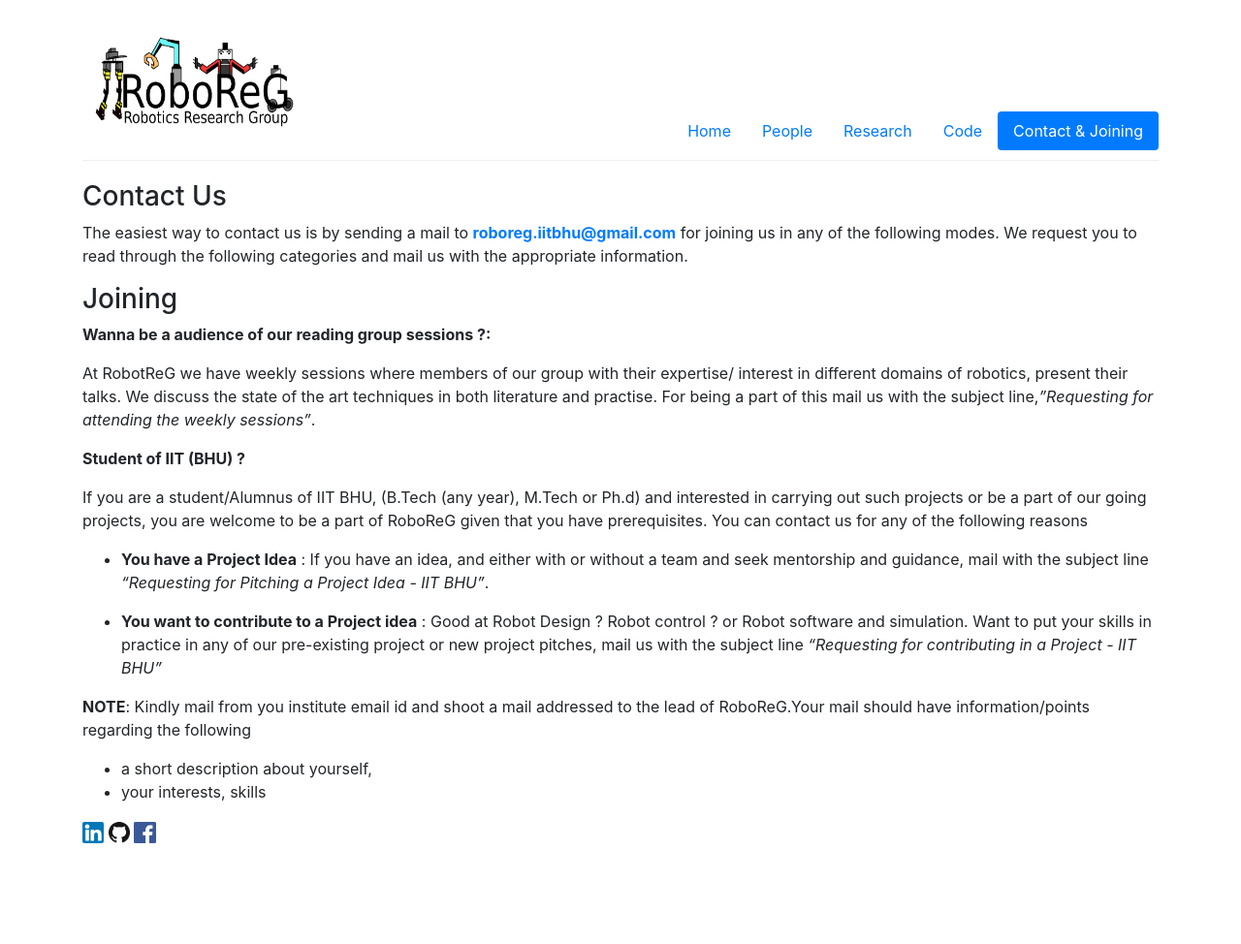
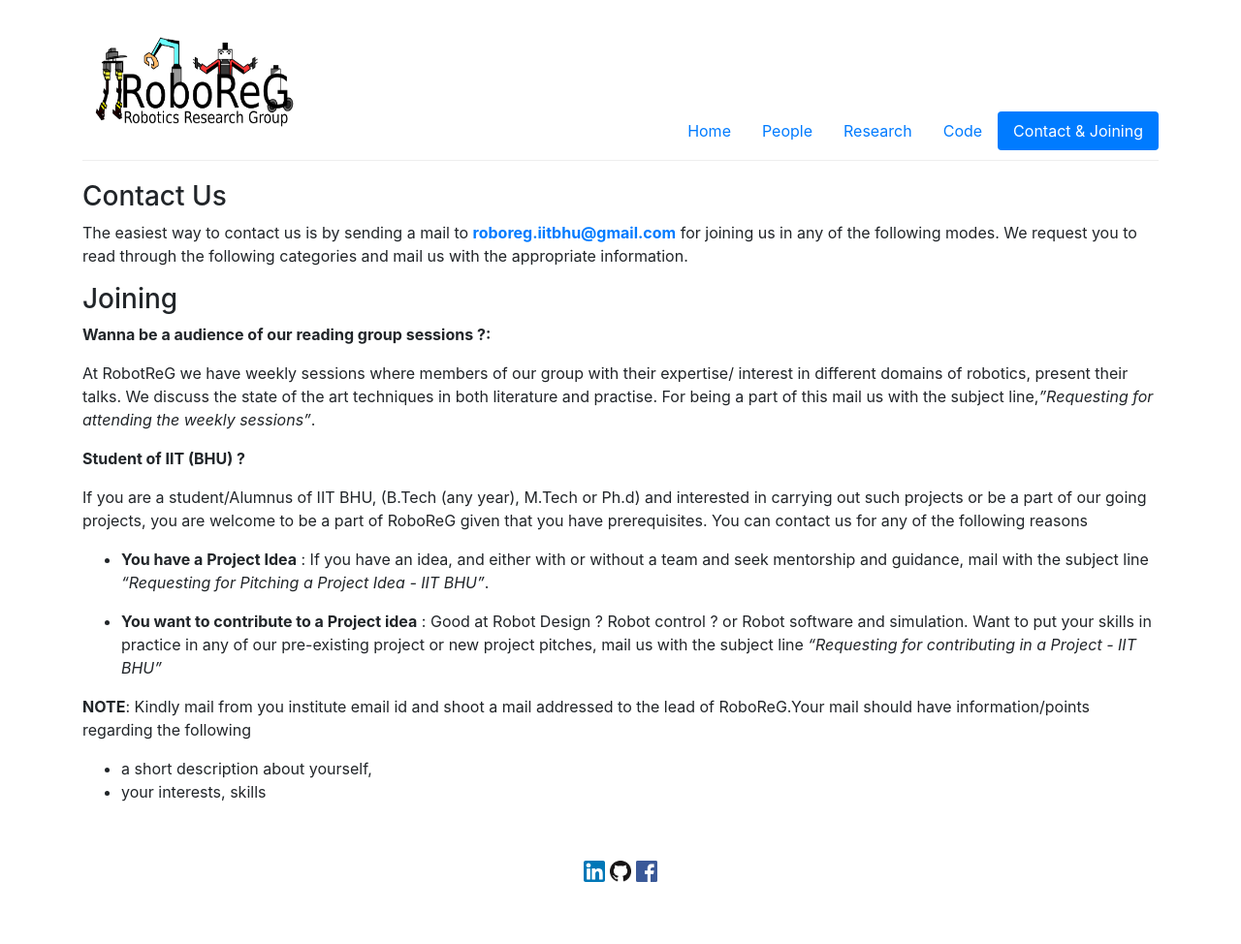
Before and after one commit to Robotics-Club-IIT-BHU/RoboReG, a Jekyll site: the page built from join.md, in a window 1280 px wide. Shown: the whole page at 97% size. Built offline with Jekyll 4.4.1, drawn with Linux system fonts in a browser that asks for light colours; before the commit the page ends 934 px from its top, so only the background shows below that.

Commit message:
Centre align the icons

```diff
--- a/join.md
+++ b/join.md
@@ -24,8 +24,8 @@ If you are a student/Alumnus of IIT BHU, (B.Tech (any year), M.Tech or Ph.d) and
 - your interests, skills
 
 
-
-<div>
+<br>
+<div align='center'>
 	<a href="https://www.linkedin.com/company/robotics-club-iit-bhu-varanasi/?originalSubdomain=in"><img src="./img/linkedin.svg" 			alt="LinkedIn" width="2%"/></a>
 
 	<a href="https://github.com/Robotics-Club-IIT-BHU"><img src="./img/octocat.png" alt="GitHub" width="2%"/></a>
```
